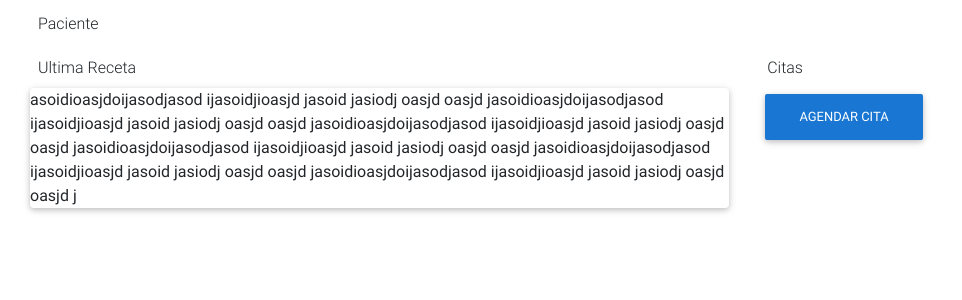
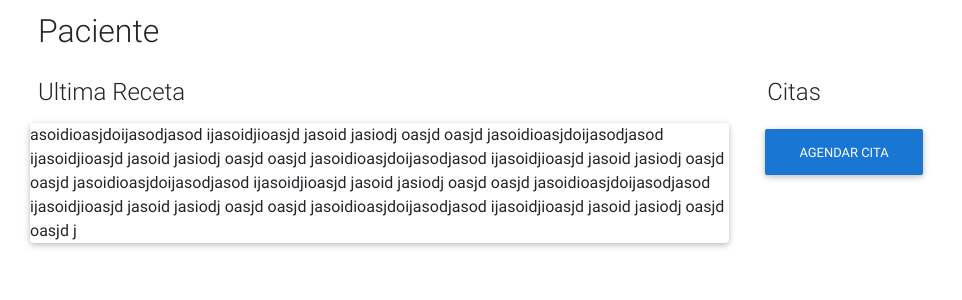
Before and after one commit to kevinjmr/clinica, a PHP site: page /paciente.php in a window 1280 px wide. Shown: the top 300 px of the page, without its empty margins (0-962 px from the left). Run offline with PHP 8.4, Linux system fonts and the light colour scheme.

Commit message:
Update paciente.php

```diff
--- a/paciente.php
+++ b/paciente.php
@@ -25,7 +25,7 @@
 <nav class="site-header py-1">
     	<div class="col-12 container d-flex flex-column flex-md-row">
     		<div class="col-7 container d-flex flex-column flex-md-row">
-    			<a class="py-2 px-2 d-none d-md-inline-block" >Paciente</a>
+    			<h2 class="py-2 px-2 d-none d-md-inline-block" >Paciente</h2>
     		</div>
     		<div class="col-5 container d-flex flex-column flex-md-row">
     		</div>
@@ -36,7 +36,7 @@
 
   	<div class="col-12 container d-flex flex-column flex-md-row">
   		<div class="col-7 container  flex-md-row">
-    	<a class="py-2 px-2 d-none d-md-inline-block" >Ultima Receta</a>
+    	<h4 class="py-2 px-2 d-none d-md-inline-block" >Ultima Receta</h4>
     <div class="card">
 
     	<div class="box" id="ultima-receta">asoidioasjdoijasodjasod ijasoidjioasjd jasoid jasiodj oasjd oasjd jasoidioasjdoijasodjasod ijasoidjioasjd jasoid jasiodj oasjd oasjd jasoidioasjdoijasodjasod ijasoidjioasjd jasoid jasiodj oasjd oasjd jasoidioasjdoijasodjasod ijasoidjioasjd jasoid jasiodj oasjd oasjd jasoidioasjdoijasodjasod ijasoidjioasjd jasoid jasiodj oasjd oasjd jasoidioasjdoijasodjasod ijasoidjioasjd jasoid jasiodj oasjd oasjd j
@@ -47,7 +47,7 @@
 
     		</div>
     		<div class="col-5 container flex-md-row">
-    			<a class="py-2 px-2 d-none d-md-inline-block" >Citas</a>
+    			<h4 class="py-2 px-2 d-none d-md-inline-block" >Citas</h4>
     			<div class="card">
     				<div class="box" id="ultima-cita">
 
```
